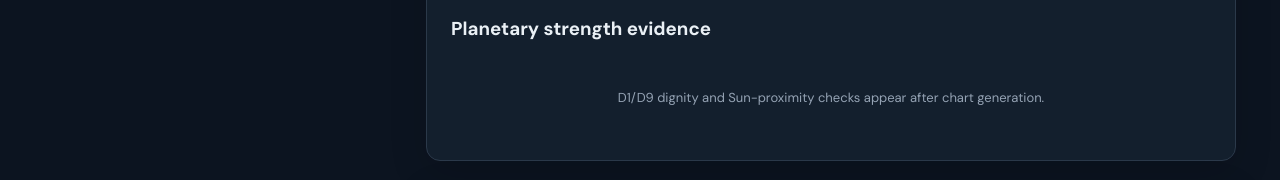
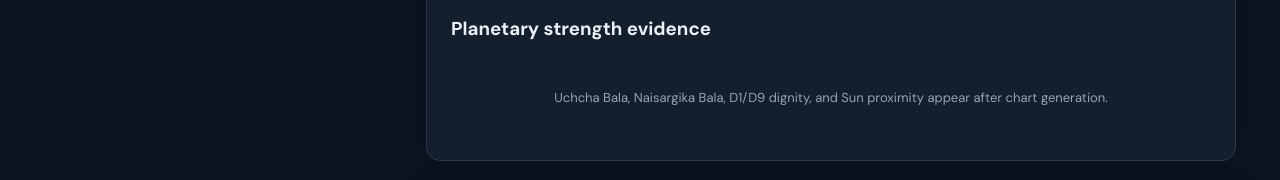
Before and after one commit to flashelksworld89-creator/jyotish-studio, a website built with Vite: page index.html in a window 1280 px wide. Shown: the part 2977-3157 px from the top of the page. Built offline with nearby package versions, Linux system fonts and the light colour scheme; what @swisseph/browser would draw is missing.

Commit message:
Label partial Shadbala components in strength panel

```diff
--- a/index.html
+++ b/index.html
@@ -13,5 +13,5 @@
 <section class="panel"><div class="paneltitle"><span>05</span><h2>Parashari aspect interpreter</h2></div><p class="subtle">Directional graha drishti and natal house-lord relationships. These are traditional interpretations, not measured effects.</p><label class="aspect-filter">Aspecting planet<select id="aspect-planet"><option value="all">All classical planets</option><option>Sun</option><option>Moon</option><option>Mars</option><option>Mercury</option><option>Jupiter</option><option>Venus</option><option>Saturn</option></select></label><div id="aspects" class="placeholder">Generate a natal chart to explain its planetary aspects.</div></section>
 <section class="panel"><div class="paneltitle"><span>06</span><h2>Bhrigu Nandi Nadi · planetary connections</h2></div><p class="subtle">Exploratory BNN-inspired sign connections: conjunctions, trinal links and adjacent signs. Different Nadi schools interpret these links differently. This is separate from Parashari graha drishti.</p><div class="nadi-filters"><label>Planet<select id="nadi-planet"><option value="all">All planets</option><option>Sun</option><option>Moon</option><option>Mars</option><option>Mercury</option><option>Jupiter</option><option>Venus</option><option>Saturn</option><option>Rahu</option><option>Ketu</option></select></label><label>Relationship<select id="nadi-type"><option value="all">All relationships</option><option value="same">Same sign</option><option value="trine">Trinal signs</option><option value="next">Second sign</option><option value="previous">Twelfth sign</option></select></label></div><div id="nadi-results" class="placeholder">Generate a chart to see Nadi-inspired connections.</div><h3>Connected planetary networks</h3><div id="nadi-chains" class="placeholder">The connected networks will appear after calculation.</div></section>
 <section class="panel"><div class="paneltitle"><span>07</span><h2>Jaimini Rashi Drishti &amp; Chara Karakas</h2></div><p class="subtle">Sign-based aspects using movable, fixed and dual signs; seven classical Chara Karakas ranked from zodiacal degrees. These are separate from Parashari aspects.</p><label class="aspect-filter">Source sign <select id="jaimini-sign"><option value="all">All occupied signs</option><option value="0">Aries</option><option value="1">Taurus</option><option value="2">Gemini</option><option value="3">Cancer</option><option value="4">Leo</option><option value="5">Virgo</option><option value="6">Libra</option><option value="7">Scorpio</option><option value="8">Sagittarius</option><option value="9">Capricorn</option><option value="10">Aquarius</option><option value="11">Pisces</option></select></label><h3>Chara Karakas</h3><div id="jaimini-karakas" class="placeholder">Generate a natal chart to calculate Chara Karakas.</div><h3>Sign aspects</h3><div id="jaimini-results" class="placeholder">Generate a natal chart to see Jaimini sign aspects.</div></section>
-<section class="panel"><div class="paneltitle"><span>08</span><h2>Navamsa D9 · divisional chart</h2></div><p class="subtle">Each planet’s Navamsa sign is calculated from its sidereal D1 longitude. Use the D9 dignity alongside D1 when examining yoga participants; D9 alone does not establish yoga cancellation.</p><div id="navamsa" class="placeholder">Generate a chart to display D9 signs, ascendant and houses.</div><h3>Planetary strength evidence</h3><div id="strength-foundation" class="placeholder">D1/D9 dignity and Sun-proximity checks appear after chart generation.</div></section><section class="panel"><div class="paneltitle"><span>09</span><h2>Classical yoga analyzer</h2></div><p class="subtle">Yoga screening now uses house lordships, conjunctions, exchanges, and directional Parashari aspects. Jaimini and Nadi connections appear separately as context—not as automatic yoga proof. Includes specific Neecha Bhanga support checks and Harsha, Sarala and Vimala placement screens. Candidate combinations are not automatically strong, realized, or proven Raja Yogas; traditions differ on exclusions.</p><div id="relationship-audit" class="note" aria-live="polite">Shared sign and aspect calculation checks will appear after a chart is generated.</div><div id="yogas" class="placeholder">Yoga detections appear here.</div></section></div></div>
+<section class="panel"><div class="paneltitle"><span>08</span><h2>Navamsa D9 · divisional chart</h2></div><p class="subtle">Each planet’s Navamsa sign is calculated from its sidereal D1 longitude. Use the D9 dignity alongside D1 when examining yoga participants; D9 alone does not establish yoga cancellation.</p><div id="navamsa" class="placeholder">Generate a chart to display D9 signs, ascendant and houses.</div><h3>Planetary strength evidence</h3><div id="strength-foundation" class="placeholder">Uchcha Bala, Naisargika Bala, D1/D9 dignity, and Sun proximity appear after chart generation.</div></section><section class="panel"><div class="paneltitle"><span>09</span><h2>Classical yoga analyzer</h2></div><p class="subtle">Yoga screening now uses house lordships, conjunctions, exchanges, and directional Parashari aspects. Jaimini and Nadi connections appear separately as context—not as automatic yoga proof. Includes specific Neecha Bhanga support checks and Harsha, Sarala and Vimala placement screens. Candidate combinations are not automatically strong, realized, or proven Raja Yogas; traditions differ on exclusions.</p><div id="relationship-audit" class="note" aria-live="polite">Shared sign and aspect calculation checks will appear after a chart is generated.</div><div id="yogas" class="placeholder">Yoga detections appear here.</div></section></div></div>
 <footer>Jyotish Studio · Calculation prototype. Interpretations reflect Jyotish tradition and are not scientifically established predictions. Verify charts against a trusted reference before professional use.</footer></main><script type="module" src="/app.js"></script></body></html>
```
